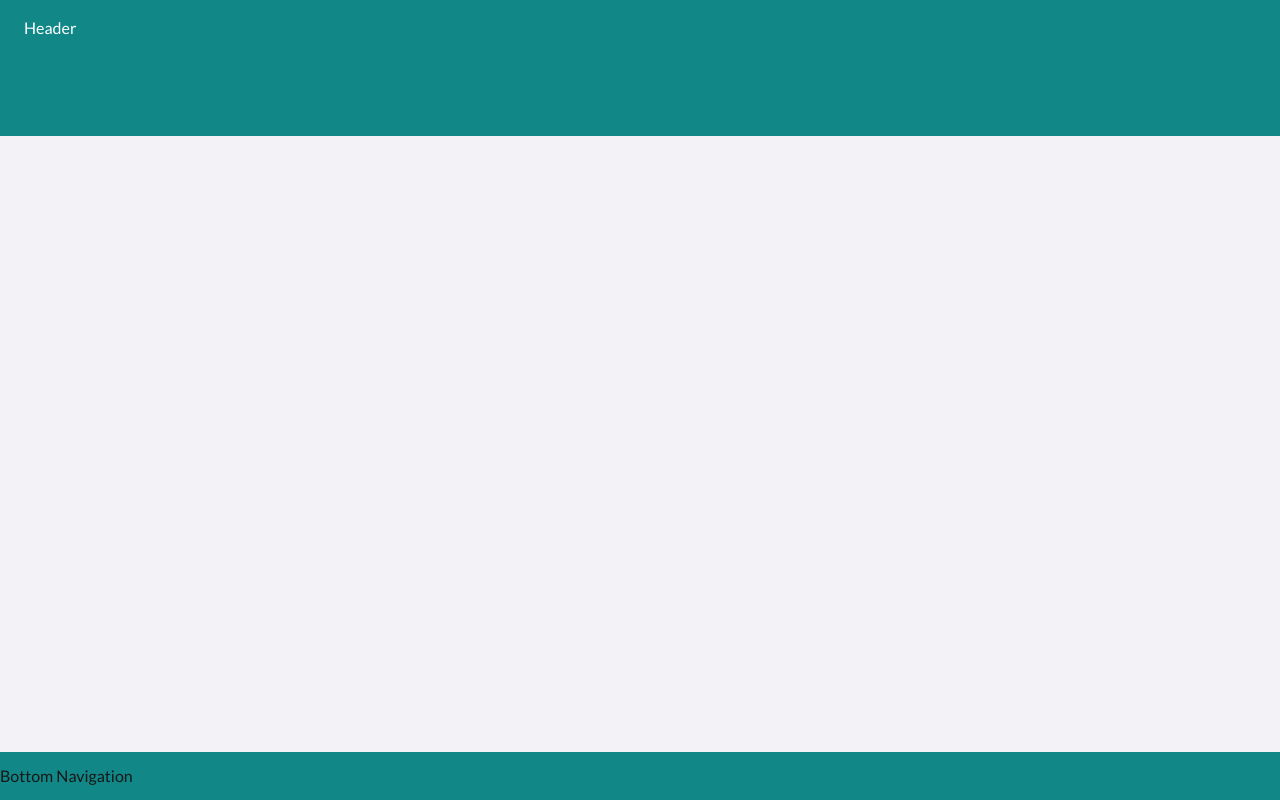
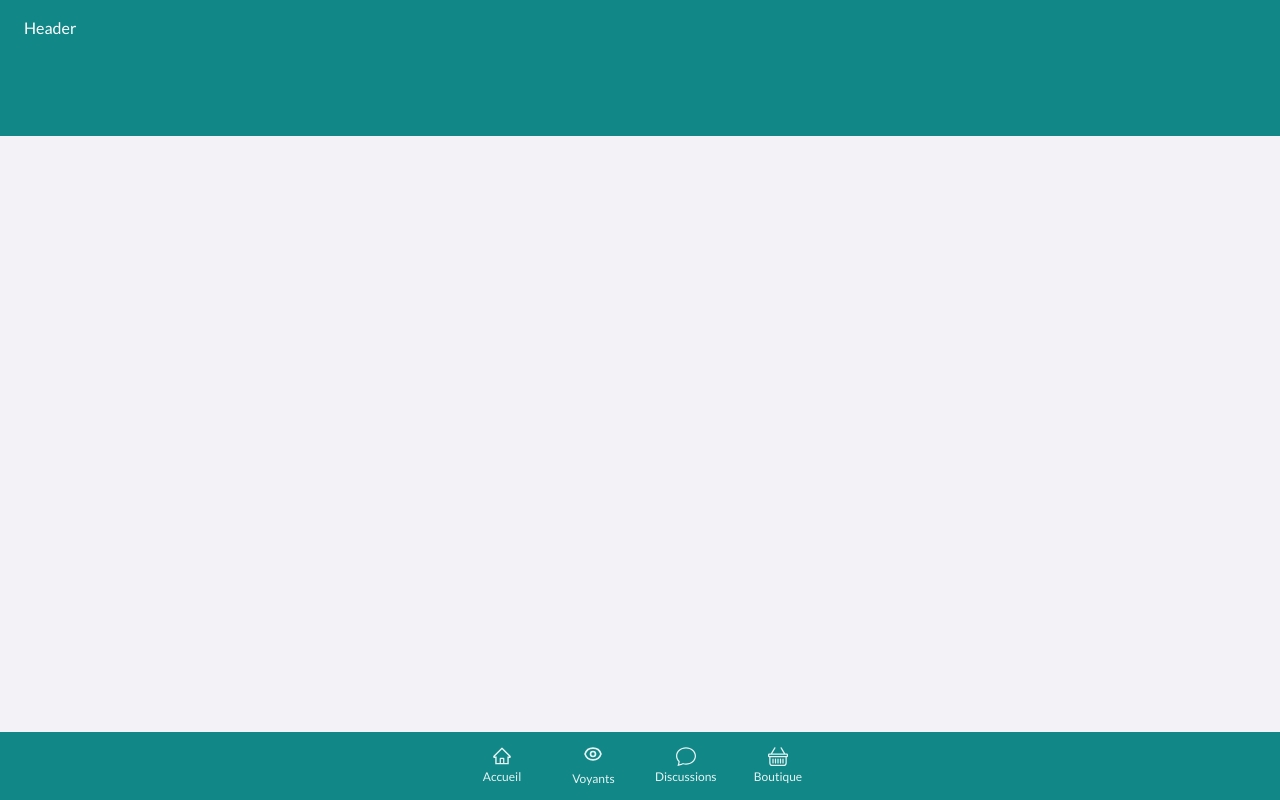
Before and after one commit to BrahimS/profile-page, a Next.js app: page / in a window 1280 px wide. Built offline with nearby package versions, Linux system fonts and the light colour scheme.

Commit message:
feat(components): impement bottomNavigation

```diff
--- a/src/app/components/BottomNavigation/index.tsx
+++ b/src/app/components/BottomNavigation/index.tsx
@@ -1,10 +1,37 @@
 'use client';
-import { BottomNav } from '../../styles';
+
+import { AiOutlineHome } from 'react-icons/ai';
+import { HiOutlineEye } from 'react-icons/hi';
+import { BsChat, BsBasket } from 'react-icons/bs';
+import { BottomNav, NavItems, NavLink, Stack } from '../../styles';
 
 export const BottomNavigation = () => {
 	return (
 		<BottomNav>
-			<p>Bottom Navigation</p>
+			<NavItems>
+				<NavLink href="/">
+					<Stack iscenter>
+						<AiOutlineHome size={20} />
+						<span>Accueil</span>
+					</Stack>
+				</NavLink>
+				<NavLink href="/voyants">
+					<HiOutlineEye size={20} />
+					<span>Voyants</span>
+				</NavLink>
+				<NavLink href="/discussions">
+					<Stack iscenter>
+						<BsChat size={20} />
+						<span>Discussions</span>
+					</Stack>
+				</NavLink>
+				<NavLink href="/boutique">
+					<Stack iscenter>
+						<BsBasket size={20} />
+						<span>Boutique</span>
+					</Stack>
+				</NavLink>
+			</NavItems>
 		</BottomNav>
 	);
 };
--- a/src/app/styles.ts
+++ b/src/app/styles.ts
@@ -1,3 +1,4 @@
+import Link from 'next/link';
 import styled from 'styled-components';
 
 
@@ -76,3 +77,39 @@ export const BottomNav = styled.nav`
   padding: 0.75rem 0;
   z-index: 10;
 `;
+
+export const NavItems = styled.div`
+  display: flex;
+  justify-content: space-between;
+  align-items: center;
+  width: 100%;
+  max-width: 400px;
+  margin: 0 auto;
+  padding: 0 2rem;
+`;
+
+export const NavLink = styled(Link)`
+  display: flex;
+  flex-direction: column;
+  align-items: center;
+  justify-content: center;
+  text-decoration: none;
+  color: ${props => props.theme.colors.text.white};
+  gap: 6px;
+  min-width: 60px;
+  text-align: center;
+
+  svg {
+    width: 20px;
+    height: 20px;
+    opacity: 0.9;
+    display: block;
+  }
+
+  span {
+    font-size: 12px;
+    opacity: 0.9;
+    white-space: nowrap;
+    display: block;
+  }
+`;
```
